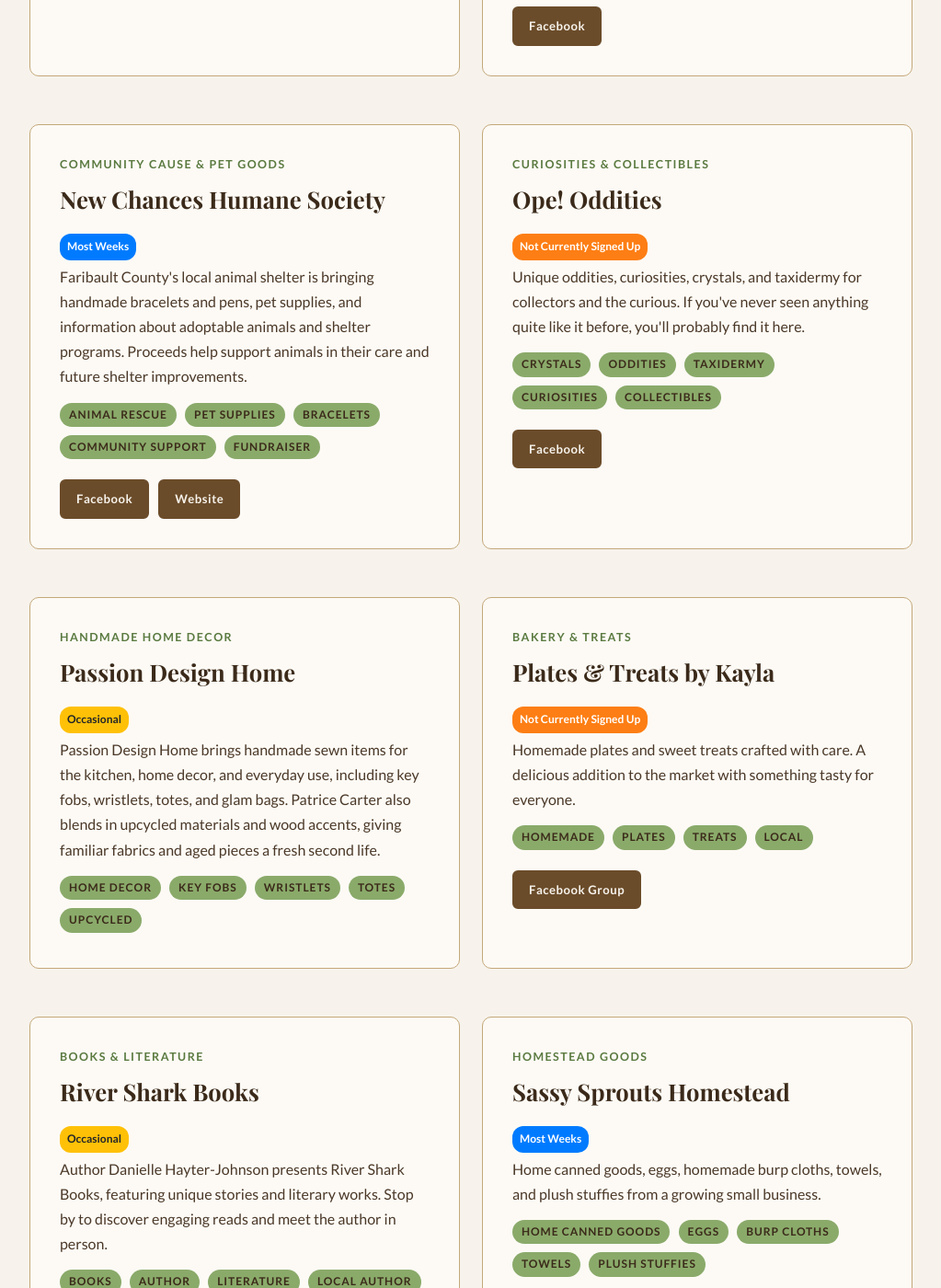
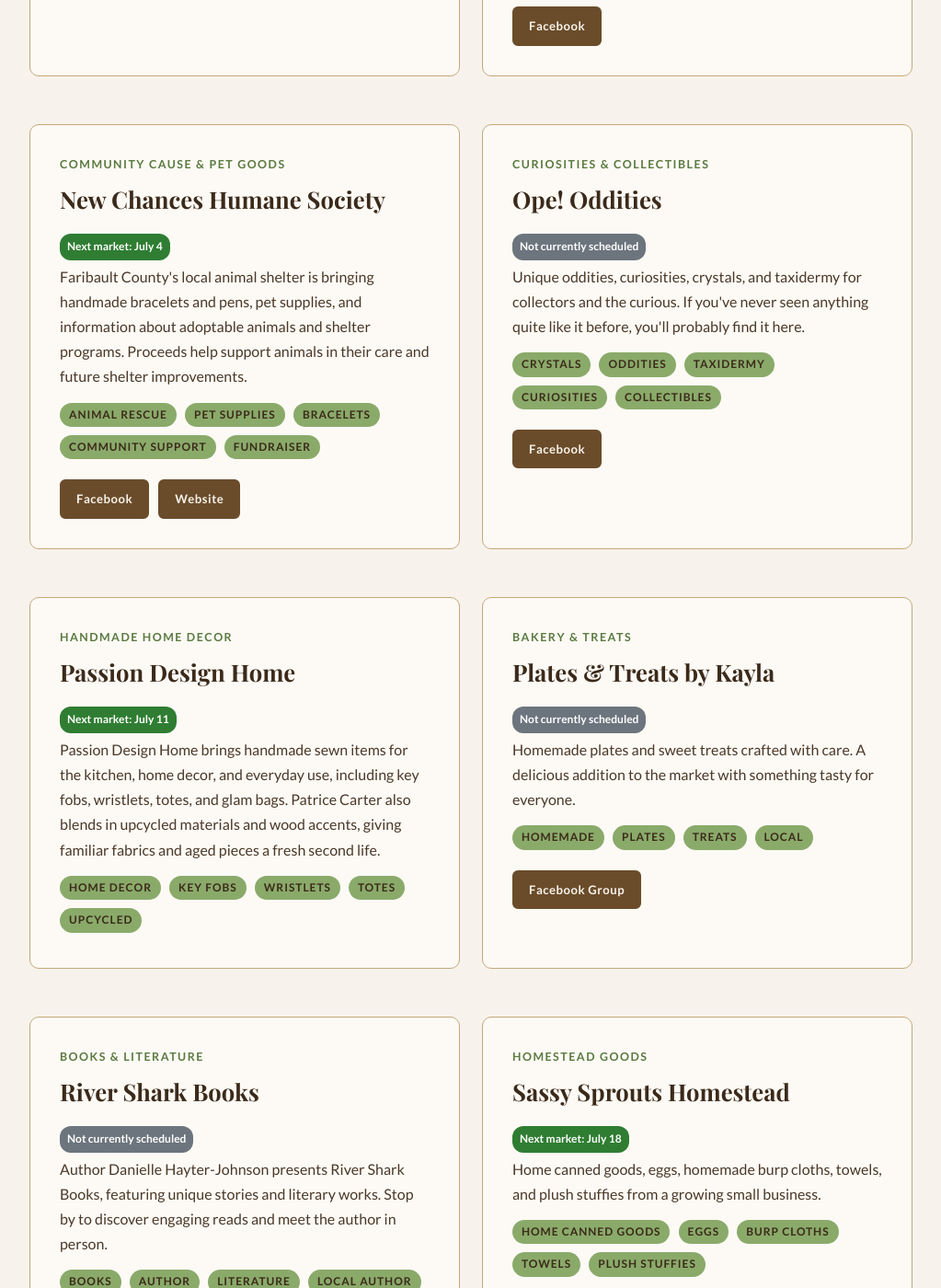
Before and after one commit to blueearthcommunitymarket/blueearthcommunitymarket.github.io, a Jekyll site: the page built from vendor-spotlight/index.md, in a window 1280 px wide and 1400 px high, scrolled down 5155 px. Shown: the whole window at 92% size, without its empty margins (128-1151 px from the left). Built offline with Jekyll 4.4.1, drawn with Linux system fonts in a browser that asks for light colours; some web fonts are replaced; some of the changed text lies outside the part shown.

Commit message:
Show next market dates on vendor spotlight page

```diff
--- a/vendor-spotlight/index.md
+++ b/vendor-spotlight/index.md
@@ -14,10 +14,8 @@
     color: white;
     margin: 4px 0;
 }
-.freq-weekly { background-color: #28a745; }
-.freq-most { background-color: #007bff; }
-.freq-occasional { background-color: #ffc107; color: #212529; }
-.freq-seasonal { background-color: #fd7e14; }
+.freq-next { background-color: #2f7d32; }
+.freq-none { background-color: #6c757d; }
 </style>
 
 <div class="page-header">
@@ -38,7 +36,7 @@
             <div class="section-label">Fishing Gear &amp; Handmade Goods</div>
             <h2>Axel's Fishing Tails</h2>
             <div class="market-frequency">
-                <span class="frequency-badge freq-occasional">Occasional</span>
+                <span class="frequency-badge freq-next">Next market: July 18</span>
             </div>
             <p>Handmade single-hook fishing lures by 11-year-old Axel Boman of Frost, with custom options for bead colors, lure size, and blade size.</p>
             <div class="pills" style="margin-top: 12px;">
@@ -57,7 +55,7 @@
             <div class="section-label">Art &amp; Handmade Goods</div>
             <h2>Beautiful Brushstrokes</h2>
             <div class="market-frequency">
-                <span class="frequency-badge freq-occasional">Occasional</span>
+                <span class="frequency-badge freq-none">Not currently scheduled</span>
             </div>
             <p>Creative handmade goods from Charlotte Bach, bringing artful touches and handcrafted pieces to the market.</p>
             <div class="pills" style="margin-top: 12px;">
@@ -76,7 +74,7 @@
             <div class="section-label">Bakery &amp; Treats</div>
             <h2>Blue Earth Cooperative Bakery</h2>
             <div class="market-frequency">
-                <span class="frequency-badge freq-weekly">Every Week</span>
+                <span class="frequency-badge freq-next">Next market: July 18</span>
             </div>
             <p>Small batch artisan sourdough breads, focaccia, scones, cookies, cakes, and seasonal kringla, all handmade in Blue Earth. Sales support preservation of our historic cooperative building.</p>
             <div class="pills" style="margin-top: 12px;">
@@ -98,7 +96,7 @@
             <div class="section-label">Bakery &amp; Treats</div>
             <h2>Bread and Book Bakery</h2>
             <div class="market-frequency">
-                <span class="frequency-badge freq-weekly">Every Week</span>
+                <span class="frequency-badge freq-next">Next market: July 4</span>
             </div>
             <p>Artisan sourdough breads and baked goods with a creative twist. Features unique "Blind Date with a Book" concept alongside fresh cookies, muffins, and specialty items. Located in Blue Earth.</p>
             <div class="pills" style="margin-top: 12px;">
@@ -119,7 +117,7 @@
             <div class="section-label">Plants &amp; Garden</div>
             <h2>Broken Nickel Plants</h2>
             <div class="market-frequency">
-                <span class="frequency-badge freq-most">Most Weeks</span>
+                <span class="frequency-badge freq-next">Next market: July 11</span>
             </div>
             <p>Quality seasonal plants to brighten your home or garden. Selection varies by season with spring starts, summer flowers, and fall decorative plants available throughout the growing season.</p>
             <div class="pills" style="margin-top: 12px;">
@@ -136,7 +134,7 @@
             <div class="section-label">Mushrooms &amp; Specialty Foods</div>
             <h2>Canna Culture</h2>
             <div class="market-frequency">
-                <span class="frequency-badge freq-occasional">Occasional</span>
+                <span class="frequency-badge freq-next">Next market: July 18</span>
             </div>
             <p>Canna Culture is bringing mushroom kits, infused mushroom honeys, dried mushrooms, drinks, and other specialty mushroom products as they roll out a new expansion.</p>
             <div class="pills" style="margin-top: 12px;">
@@ -156,7 +154,7 @@
             <div class="section-label">Sourdough Bakery</div>
             <h2>Cookies Bars &amp; Jars</h2>
             <div class="market-frequency">
-                <span class="frequency-badge freq-seasonal">Not Currently Signed Up</span>
+                <span class="frequency-badge freq-none">Not currently scheduled</span>
             </div>
             <p>Kathy Anderson brings naturally leavened sourdough breads to the market, with a focus on rustic homemade loaves baked with care in Blue Earth.</p>
             <div class="pills" style="margin-top: 12px;">
@@ -175,7 +173,7 @@
             <div class="section-label">Bakery &amp; Treats</div>
             <h2>Creative Cakes By Val</h2>
             <div class="market-frequency">
-                <span class="frequency-badge freq-occasional">Occasional</span>
+                <span class="frequency-badge freq-none">Not currently scheduled</span>
             </div>
             <p>Creative Cakes By Val brings baked goods and chocolate dipped treats from Valeria Vargas. This booth joined the 2026 market season with a sweet lineup and has already built repeat customers through earlier market dates.</p>
             <div class="pills" style="margin-top: 12px;">
@@ -192,7 +190,7 @@
             <div class="section-label">Prepared Food</div>
             <h2>Dana's Mexican Food /Snacks</h2>
             <div class="market-frequency">
-                <span class="frequency-badge freq-most">Most Weeks</span>
+                <span class="frequency-badge freq-next">Next market: July 25</span>
             </div>
             <p>Dana's Mexican Food /Snacks brings tortas, hot dogs, fruit cups, Mexican pinwheels, sodas, water, and other ready-to-eat favorites to the market.</p>
             <div class="pills" style="margin-top: 12px;">
@@ -209,7 +207,7 @@
             <div class="section-label">Canned Goods &amp; Handmade Items</div>
             <h2>DJ Farms</h2>
             <div class="market-frequency">
-                <span class="frequency-badge freq-occasional">Occasional</span>
+                <span class="frequency-badge freq-next">Next market: July 11</span>
             </div>
             <p>DJ Farms brings home canned goods, sauerkraut, jams, jellies, and a few 3D printed items to the market. Jessica Sanders is building something new and local, with a booth full of practical pantry favorites and handmade extras.</p>
             <div class="pills" style="margin-top: 12px;">
@@ -229,7 +227,7 @@
             <div class="section-label">Handmade Goods</div>
             <h2>Ghostly Paracord</h2>
             <div class="market-frequency">
-                <span class="frequency-badge freq-occasional">Occasional</span>
+                <span class="frequency-badge freq-next">Next market: July 18</span>
             </div>
             <p>Handmade paracord creations including keychains, lanyards, phone cords, zip pulls, and durable dog leashes. Each piece is carefully crafted for both function and style.</p>
             <div class="pills" style="margin-top: 12px;">
@@ -249,7 +247,7 @@
             <div class="section-label">Farm Fresh Produce</div>
             <h2>Goemann Produce</h2>
             <div class="market-frequency">
-                <span class="frequency-badge freq-most">Most Weeks</span>
+                <span class="frequency-badge freq-next">Next market: July 4</span>
             </div>
             <p>Fresh homegrown vegetables and farm eggs straight from the Goemann family farm. Seasonal offerings include asparagus, rhubarb, tomatoes, cucumbers, green beans, leafy greens, and fresh eggs.</p>
             <div class="pills" style="margin-top: 12px;">
@@ -270,7 +268,7 @@
             <div class="section-label">Farm Fresh Produce</div>
             <h2>Granada Gardens</h2>
             <div class="market-frequency">
-                <span class="frequency-badge freq-seasonal">Not Currently Signed Up</span>
+                <span class="frequency-badge freq-none">Not currently scheduled</span>
             </div>
             <p>Self-serve honor system vegetable stand offering fresh seasonal produce. Very popular with the community for its convenient honor-based system and quality farm-fresh vegetables.</p>
             <div class="pills" style="margin-top: 12px;">
@@ -290,7 +288,7 @@
             <div class="section-label">Farm Fresh Produce</div>
             <h2>Hagedorn Farms Sweet Corn</h2>
             <div class="market-frequency">
-                <span class="frequency-badge freq-occasional">Occasional</span>
+                <span class="frequency-badge freq-next">Next market: July 11</span>
             </div>
             <p>Fresh picked, locally grown sweet corn from the Hagedorn family farm. Nothing beats the taste of sweet corn picked at peak ripeness and brought straight to market.</p>
             <div class="pills" style="margin-top: 12px;">
@@ -310,7 +308,7 @@
             <div class="section-label">Farm Fresh Produce</div>
             <h2>Hannah's Happy Hens</h2>
             <div class="market-frequency">
-                <span class="frequency-badge freq-occasional">Occasional</span>
+                <span class="frequency-badge freq-next">Next market: July 18</span>
             </div>
             <p>Hannah's Happy Hens brings both chicken eggs and duck eggs to the market, with ducklings planned for later this summer. Hannah says the best part of the market is seeing friends, community members, and students, which makes this booth a great fit for the welcoming local spirit Blue Earth Community Market is built around.</p>
             <div class="pills" style="margin-top: 12px;">
@@ -326,7 +324,7 @@
             <div class="section-label">Coffee &amp; Roastery</div>
             <h2>Hygge Coffee</h2>
             <div class="market-frequency">
-                <span class="frequency-badge freq-occasional">Occasional</span>
+                <span class="frequency-badge freq-none">Not currently scheduled</span>
             </div>
             <p>Hygge Coffee brings freshly roasted coffee with rotating origins and blends for local customers. They offer whole bean or ground coffee and recently added cold brew pods to the lineup.</p>
             <div class="pills" style="margin-top: 12px;">
@@ -346,7 +344,7 @@
             <div class="section-label">Bakery &amp; Specialty Cakes</div>
             <h2>Impresiones Bonita</h2>
             <div class="market-frequency">
-                <span class="frequency-badge freq-occasional">Occasional</span>
+                <span class="frequency-badge freq-next">Next market: July 4</span>
             </div>
             <p>Homemade cakes and sweet treats, including tres leches, chocoflan, and Beso de Ángel y tres leches. A delicious stop for rich desserts and celebration-style baking at the market.</p>
             <div class="pills" style="margin-top: 12px;">
@@ -363,7 +361,7 @@
             <div class="section-label">Books &amp; Handmade Crafts</div>
             <h2>Jenny Adams' Bookish Crafts</h2>
             <div class="market-frequency">
-                <span class="frequency-badge freq-occasional">Occasional</span>
+                <span class="frequency-badge freq-next">Next market: July 11</span>
             </div>
             <p>Jenny Adams' Bookish Crafts features handmade craft items with a strong book-loving twist. Jennifer Adams says she is still new to selling, so this booth is a fun place to discover thoughtful, reader-inspired pieces as her business grows.</p>
             <div class="pills" style="margin-top: 12px;">
@@ -378,7 +376,7 @@
             <div class="section-label">Seasonings &amp; Spices</div>
             <h2>Little Reds Seasoning</h2>
             <div class="market-frequency">
-                <span class="frequency-badge freq-occasional">Occasional</span>
+                <span class="frequency-badge freq-next">Next market: July 11</span>
             </div>
             <p>Seasonings and spice blends to add flavor to your favorite dishes.</p>
             <div class="pills" style="margin-top: 12px;">
@@ -396,7 +394,7 @@
             <div class="section-label">Market Hub &amp; Kids</div>
             <h2>Little Ryno Stand</h2>
             <div class="market-frequency">
-                <span class="frequency-badge freq-occasional">Occasional</span>
+                <span class="frequency-badge freq-none">Not currently scheduled</span>
             </div>
             <p>Coffee, water, popcorn, peanuts, BECM merch, and DIY crafts from the Myers girls. The pink shed is Grand Central Station for all market questions. First aid kit available here too.</p>
             <div class="pills" style="margin-top: 12px;">
@@ -416,7 +414,7 @@
             <div class="section-label">Community Cause &amp; Pet Goods</div>
             <h2>New Chances Humane Society</h2>
             <div class="market-frequency">
-                <span class="frequency-badge freq-most">Most Weeks</span>
+                <span class="frequency-badge freq-next">Next market: July 4</span>
             </div>
             <p>Faribault County's local animal shelter is bringing handmade bracelets and pens, pet supplies, and information about adoptable animals and shelter programs. Proceeds help support animals in their care and future shelter improvements.</p>
             <div class="pills" style="margin-top: 12px;">
@@ -437,7 +435,7 @@
             <div class="section-label">Curiosities &amp; Collectibles</div>
             <h2>Ope! Oddities</h2>
             <div class="market-frequency">
-                <span class="frequency-badge freq-seasonal">Not Currently Signed Up</span>
+                <span class="frequency-badge freq-none">Not currently scheduled</span>
             </div>
             <p>Unique oddities, curiosities, crystals, and taxidermy for collectors and the curious. If you've never seen anything quite like it before, you'll probably find it here.</p>
             <div class="pills" style="margin-top: 12px;">
@@ -457,7 +455,7 @@
             <div class="section-label">Handmade Home Decor</div>
             <h2>Passion Design Home</h2>
             <div class="market-frequency">
-                <span class="frequency-badge freq-occasional">Occasional</span>
+                <span class="frequency-badge freq-next">Next market: July 11</span>
             </div>
             <p>Passion Design Home brings handmade sewn items for the kitchen, home decor, and everyday use, including key fobs, wristlets, totes, and glam bags. Patrice Carter also blends in upcycled materials and wood accents, giving familiar fabrics and aged pieces a fresh second life.</p>
             <div class="pills" style="margin-top: 12px;">
@@ -474,7 +472,7 @@
             <div class="section-label">Bakery &amp; Treats</div>
             <h2>Plates &amp; Treats by Kayla</h2>
             <div class="market-frequency">
-                <span class="frequency-badge freq-seasonal">Not Currently Signed Up</span>
+                <span class="frequency-badge freq-none">Not currently scheduled</span>
             </div>
             <p>Homemade plates and sweet treats crafted with care. A delicious addition to the market with something tasty for everyone.</p>
             <div class="pills" style="margin-top: 12px;">
@@ -493,7 +491,7 @@
             <div class="section-label">Books &amp; Literature</div>
             <h2>River Shark Books</h2>
             <div class="market-frequency">
-                <span class="frequency-badge freq-occasional">Occasional</span>
+                <span class="frequency-badge freq-none">Not currently scheduled</span>
             </div>
             <p>Author Danielle Hayter-Johnson presents River Shark Books, featuring unique stories and literary works. Stop by to discover engaging reads and meet the author in person.</p>
             <div class="pills" style="margin-top: 12px;">
@@ -512,7 +510,7 @@
             <div class="section-label">Homestead Goods</div>
             <h2>Sassy Sprouts Homestead</h2>
             <div class="market-frequency">
-                <span class="frequency-badge freq-most">Most Weeks</span>
+                <span class="frequency-badge freq-next">Next market: July 18</span>
             </div>
             <p>Home canned goods, eggs, homemade burp cloths, towels, and plush stuffies from a growing small business.</p>
             <div class="pills" style="margin-top: 12px;">
@@ -529,7 +527,7 @@
             <div class="section-label">Farm Fresh Produce</div>
             <h2>Steele Family Farm</h2>
             <div class="market-frequency">
-                <span class="frequency-badge freq-most">Most Weeks</span>
+                <span class="frequency-badge freq-next">Next market: July 4</span>
             </div>
             <p>Farm fresh eggs and seasonal produce from the Steele family. Looking forward to adding succulents later in the season.</p>
             <div class="pills" style="margin-top: 12px;">
@@ -545,7 +543,7 @@
             <div class="section-label">Bakery &amp; Treats</div>
             <h2>Sugar high</h2>
             <div class="market-frequency">
-                <span class="frequency-badge freq-weekly">Every Week</span>
+                <span class="frequency-badge freq-none">Not currently scheduled</span>
             </div>
             <p>Sugar high is a cottage food bakery from Parris Quinn bringing fresh baked goods to the market. With weekly signups already on the calendar, this is a new booth to keep an eye on if you like finding small-batch sweets and bakery favorites.</p>
             <div class="pills" style="margin-top: 12px;">
@@ -564,7 +562,7 @@
             <div class="section-label">Sweets &amp; Desserts</div>
             <h2>Sweet Escape by Danibel</h2>
             <div class="market-frequency">
-                <span class="frequency-badge freq-weekly">Every Week</span>
+                <span class="frequency-badge freq-next">Next market: July 4</span>
             </div>
             <p>Sweet Escape by Danibel is a separate vendor at the Blue Earth Community Market. This booth signs up and is seated together with Vita's Tamales, but it is its own business.</p>
             <div class="pills" style="margin-top: 12px;">
@@ -583,7 +581,7 @@
             <div class="section-label">Food &amp; Specialties</div>
             <h2>The Mustard Tree</h2>
             <div class="market-frequency">
-                <span class="frequency-badge freq-occasional">Occasional</span>
+                <span class="frequency-badge freq-next">Next market: July 11</span>
             </div>
             <p>Spiced honey, herbal teas, and handcrafted salves made in small batches with care. Local ingredients and traditional methods create unique products full of good things.</p>
             <div class="pills" style="margin-top: 12px;">
@@ -603,7 +601,7 @@
             <div class="section-label">Bakery &amp; Treats</div>
             <h2>The One N Only Sweet Spot</h2>
             <div class="market-frequency">
-                <span class="frequency-badge freq-weekly">Every Week</span>
+                <span class="frequency-badge freq-next">Next market: July 4</span>
             </div>
             <p>A delicious variety of baked goods including cookies, cupcakes, brownies, cookie pies, and mini cakes, all made under a tier 1 cottage producer license. Sweet treats for every craving.</p>
             <div class="pills" style="margin-top: 12px;">
@@ -624,7 +622,7 @@
             <div class="section-label">Bakery &amp; Pet Treats</div>
             <h2>Treats &amp; Treasures By Laura &amp; Milo</h2>
             <div class="market-frequency">
-                <span class="frequency-badge freq-occasional">Occasional</span>
+                <span class="frequency-badge freq-next">Next market: July 4</span>
             </div>
             <p>Cottage food baked goods, dog treats and toys, plus unique arts and crafts items. A delightful mix offering something special for both humans and their furry friends.</p>
             <div class="pills" style="margin-top: 12px;">
@@ -644,7 +642,7 @@
             <div class="section-label">Bakery &amp; Treats</div>
             <h2>T's Sweet Treats and More</h2>
             <div class="market-frequency">
-                <span class="frequency-badge freq-occasional">Occasional</span>
+                <span class="frequency-badge freq-none">Not currently scheduled</span>
             </div>
             <p>Tina Gilbert brings homemade sweet treats to the market, adding another fresh cottage food booth to the Blue Earth lineup. Watch for baked goods and dessert favorites as this new vendor gets established.</p>
             <div class="pills" style="margin-top: 12px;">
@@ -660,7 +658,7 @@
             <div class="section-label">Flowers &amp; Vegetables</div>
             <h2>True North Floral</h2>
             <div class="market-frequency">
-                <span class="frequency-badge freq-weekly">Every Week</span>
+                <span class="frequency-badge freq-next">Next market: July 4</span>
             </div>
             <p>Fresh flowers and seasonal vegetables, all grown with purpose. True North Floral supports a garden created specifically for mamas on an adoptive journey and caretakers of all kinds. Bringing beautiful blooms and mobile floral delivery to small towns in southern Minnesota and northern Iowa.</p>
             <div class="pills" style="margin-top: 12px;">
@@ -682,7 +680,7 @@
             <div class="section-label">Handmade Goods</div>
             <h2>Unique Items by April</h2>
             <div class="market-frequency">
-                <span class="frequency-badge freq-weekly">Every Week</span>
+                <span class="frequency-badge freq-next">Next market: July 11</span>
             </div>
             <p>Tumblers, 3D items, laser engraved items, and freeze dried candy. A variety of unique handcrafted goods to discover at the market.</p>
             <div class="pills" style="margin-top: 12px;">
@@ -702,7 +700,7 @@
             <div class="section-label">Bakery &amp; Treats</div>
             <h2>Norske Hus Sweets by Joyce</h2>
             <div class="market-frequency">
-                <span class="frequency-badge freq-most">Most Weeks</span>
+                <span class="frequency-badge freq-none">Not currently scheduled</span>
             </div>
             <p>Joyce Woodwick is bringing Norske Hus Sweets by Joyce to the market with Scotcharoos, fresh fruit pies, cookies, snack mixes, and other homemade baked goods. Her booth builds on years of local baking experience and a warm Scandinavian-inspired food story.</p>
             <div class="pills" style="margin-top: 12px;">
@@ -719,7 +717,7 @@
             <div class="section-label">Food &amp; Specialties</div>
             <h2>Vitas Tamales</h2>
             <div class="market-frequency">
-                <span class="frequency-badge freq-weekly">Every Week</span>
+                <span class="frequency-badge freq-next">Next market: July 4</span>
             </div>
             <p>Authentic homemade tamales featuring traditional recipes with spicy chicken, spicy pork, cheese, and cheese with jalapeño varieties. Made with love using time-honored methods.</p>
             <div class="pills" style="margin-top: 12px;">
@@ -739,7 +737,7 @@
             <div class="section-label">Candles &amp; Home Fragrance</div>
             <h2>GodScent Candles</h2>
             <div class="market-frequency">
-                <span class="frequency-badge freq-occasional">Occasional</span>
+                <span class="frequency-badge freq-next">Next market: July 25</span>
             </div>
             <p>GodScent Candles brings handmade soy wax candles and melts made to be clean-burning, non-toxic, and pet friendly. Emma Lawrence's booth adds a polished home-fragrance option for shoppers who like gifts and cozy scents.</p>
             <div class="pills" style="margin-top: 12px;">
@@ -758,7 +756,7 @@
             <div class="section-label">Household Goods</div>
             <h2>Vons Household Goods</h2>
             <div class="market-frequency">
-                <span class="frequency-badge freq-occasional">Occasional</span>
+                <span class="frequency-badge freq-none">Not currently scheduled</span>
             </div>
             <p>Vons Household Goods brings an eclectic mix of practical finds, from tools and mobile phone accessories to plumbing parts, toys, incense, and other everyday bargain items.</p>
             <div class="pills" style="margin-top: 12px;">
```
Also changed, not shown: vendor-spotlight/index.html (+43 -45 lines).
